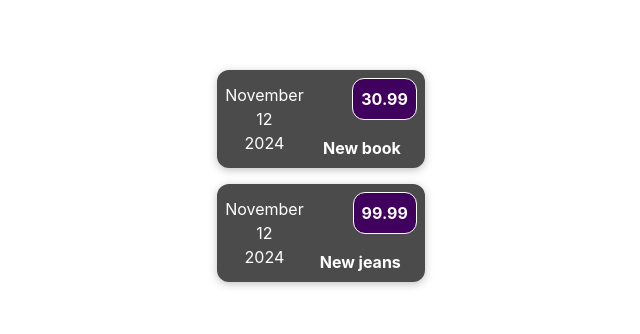
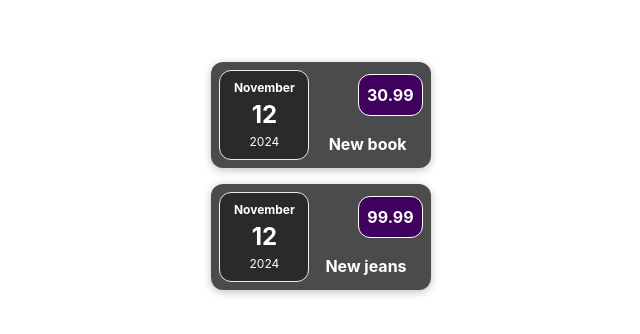
Before and after one commit to GreenBean0303/REACT, a React (Vite) app in the folder React/: page / in a window 1280 px wide. Shown: the part 224-558 px from the top of the page, without its empty margins (319-959 px from the left). Built offline with nearby package versions, Linux system fonts and the light colour scheme.

Commit message:
Edit 5. Ülesanne 1 - kujunduse lisamine komponendile

```diff
--- /dev/null
+++ b/React/src/components/ExpenseDate.css
@@ -0,0 +1,26 @@
+.expense-date {
+    display: flex;
+    flex-direction: column;
+    width: 5.5rem;
+    height: 5.5rem;
+    border: 1px solid #ececec;
+    background-color: #2a2a2a;
+    color: white;
+    border-radius: 12px;
+    align-items: center;
+    justify-content: center;
+}
+
+.expense-date__month {
+    font-size: 0.75rem;
+    font-weight: bold;
+}
+
+.expense-date__year {
+    font-size: 0.75rem;
+}
+
+.expense-date__day {
+    font-size: 1.5rem;
+    font-weight: bold;
+}
--- a/React/src/components/ExpenseDate.jsx
+++ b/React/src/components/ExpenseDate.jsx
@@ -1,14 +1,17 @@
+import './ExpenseDate.css';
+
 const ExpenseDate = (props) => {
+    const day = props.date.toLocaleString("en-US", { day: "2-digit" });
+    const month = props.date.toLocaleString("en-US", { month: "long" });
+    const year = props.date.getFullYear();
 
-    const day = props.date.toLocaleString("en-US",{day:"2-digit"})
-    const month = props.date.toLocaleString("en-US",{month:"long"})
-    const year = props.date.getFullYear()
     return (
-            <div>
-                <div>{month}</div>
-                <div>{day}</div>
-                <div>{year}</div>
-            </div>
-        )
-    };
-    export default ExpenseDate
+        <div className="expense-date">
+            <div className="expense-date__month">{month}</div>
+            <div className="expense-date__day">{day}</div>
+            <div className="expense-date__year">{year}</div>
+        </div>
+    );
+};
+
+export default ExpenseDate;
```
